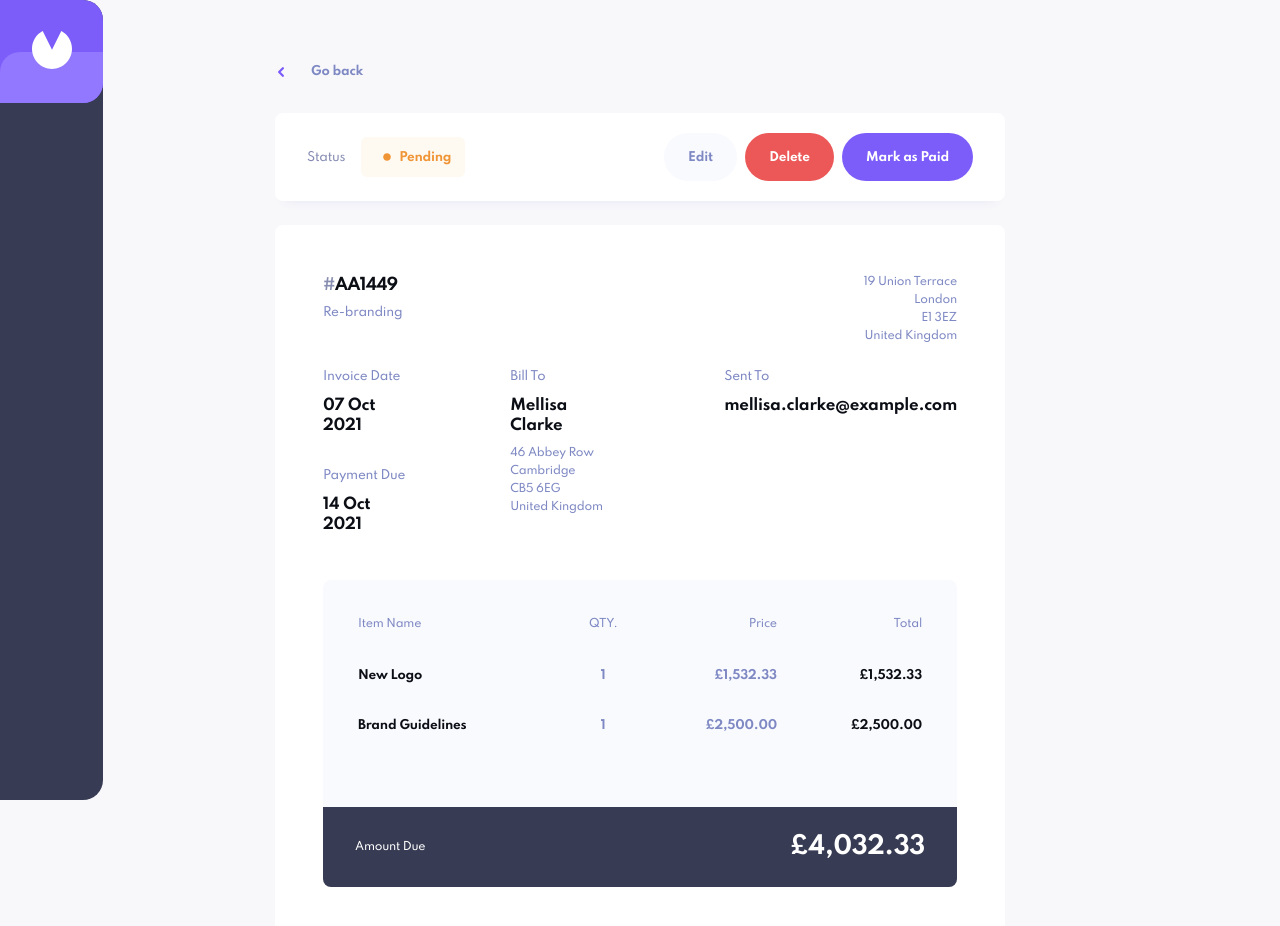
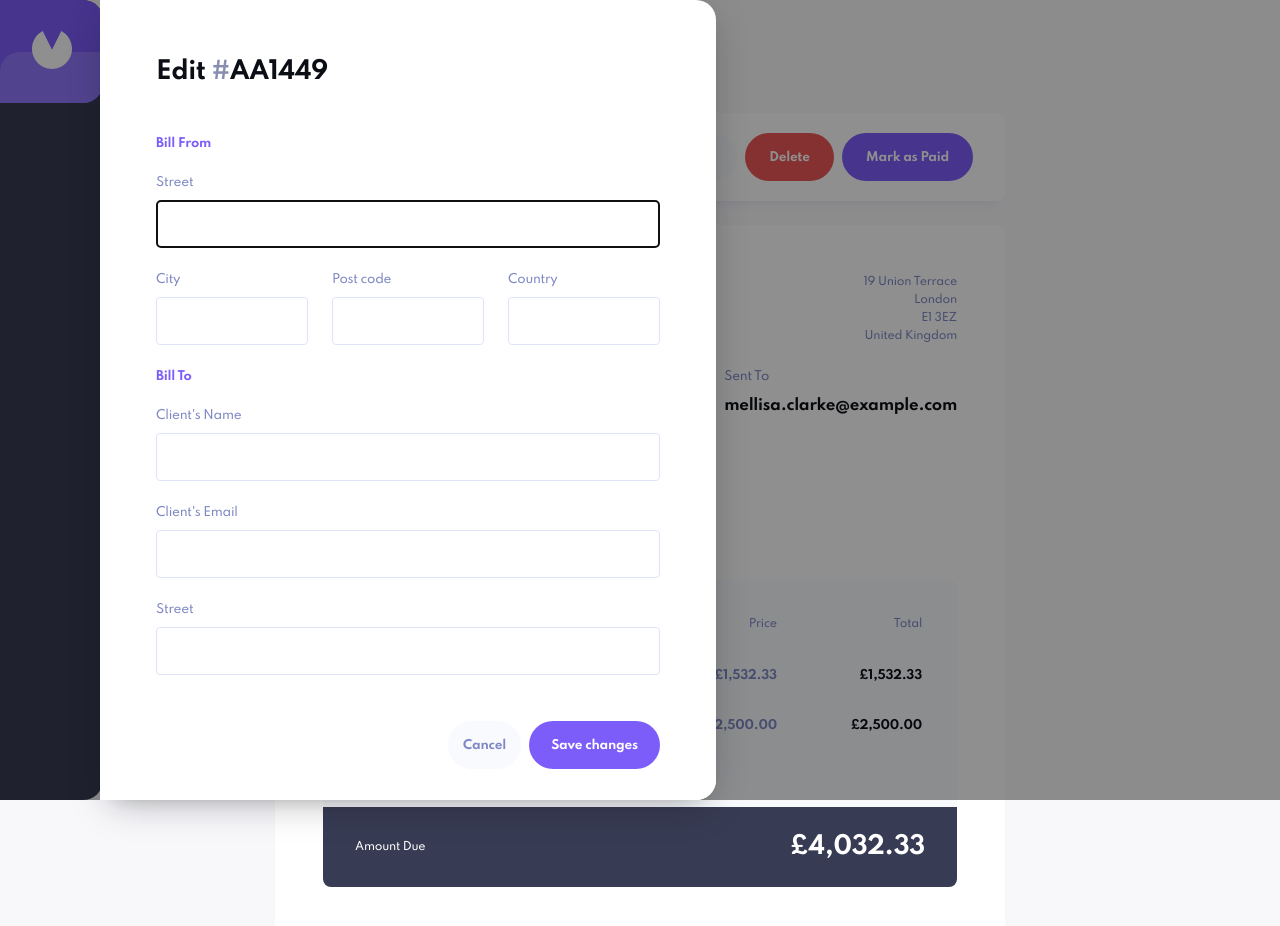
Before and after one commit to sohhamm/invoice-app, a React (Vite) app in the folder client/: page /invoice/AA1449 in a window 1280 px wide. Both pictures are taken after a click on the button "Edit". Shown: the top 926 px of the page. Built offline with nearby package versions, Linux system fonts and the light colour scheme.

Commit message:
feat: invoice drawer progress

```diff
--- a/client/package.json
+++ b/client/package.json
@@ -12,6 +12,7 @@
   },
   "dependencies": {
     "@fontsource/spartan": "^4.5.8",
+    "@hookform/resolvers": "^2.9.11",
     "@radix-ui/react-alert-dialog": "^1.0.2",
     "@radix-ui/react-dialog": "^1.0.2",
     "@radix-ui/react-dropdown-menu": "^2.0.2",
@@ -21,8 +22,10 @@
     "react": "^18.2.0",
     "react-dom": "^18.2.0",
     "react-error-boundary": "^3.1.4",
+    "react-hook-form": "^7.43.1",
     "react-icons": "^4.7.1",
     "react-router-dom": "^6.8.1",
+    "yup": "^1.0.0",
     "zustand": "^4.3.3"
   },
   "devDependencies": {
--- a/client/src/components/invoice-drawer/InvoiceDrawer.tsx
+++ b/client/src/components/invoice-drawer/InvoiceDrawer.tsx
@@ -1,8 +1,236 @@
 import * as React from 'react'
+import * as yup from 'yup'
+import * as Dialog from '@radix-ui/react-dialog'
+import clsx from 'clsx'
+import Button from '@/components/ui/button'
 import classes from './invoice-drawer.module.css'
+import {yupResolver} from '@hookform/resolvers/yup'
+import {useForm} from 'react-hook-form'
 
-interface InvoiceDrawerProps {}
+const schema = yup
+  .object({
+    street: yup.string().required(),
+    city: yup.string().required(),
+    postCode: yup.string().required(),
+    country: yup.string().required(),
+    clientName: yup.string().required(),
+    clientEmail: yup.string().email().required(),
 
-export default function InvoiceDrawer({}: InvoiceDrawerProps) {
-  return <div>InvoiceDrawer</div>
+    clientStreet: yup.string().required(),
+    clientCity: yup.string().required(),
+    clientPostCode: yup.string().required(),
+    clientCountry: yup.string().required(),
+
+    createdAt: yup.string().required(),
+    paymentDue: yup.string().required(),
+
+    paymentTerms: yup.number().required(),
+
+    description: yup.string().required(),
+  })
+  .required()
+
+type FormData = yup.InferType<typeof schema>
+
+interface InvoiceDrawerProps {
+  invoice: any
+  handleEditInvoice?: any
+  isEdit?: boolean
 }
+
+export default function InvoiceDrawer({
+  invoice,
+  handleEditInvoice,
+  isEdit = false,
+}: InvoiceDrawerProps) {
+  const {
+    register,
+    handleSubmit,
+    watch,
+    formState: {errors},
+  } = useForm<FormData>({resolver: yupResolver(schema)})
+
+  const onSubmit = (data: FormData) => {
+    console.log(data)
+
+    const payload = data
+    handleEditInvoice(payload)
+  }
+
+  return (
+    <Dialog.Root>
+      <Dialog.Trigger asChild>
+        <div>
+          <Button variant='edit'>Edit</Button>
+        </div>
+      </Dialog.Trigger>
+      <Dialog.Portal>
+        <Dialog.Overlay className={classes.DialogOverlay} />
+
+        <Dialog.Content className={classes.DialogContent}>
+          <Dialog.Title className={classes.DialogTitle}>
+            {isEdit ? (
+              <>
+                Edit <span>#</span>
+                {invoice.id}
+              </>
+            ) : (
+              'New Invoice'
+            )}
+          </Dialog.Title>
+          <form onSubmit={handleSubmit(onSubmit)}>
+            <p className={classes.section}>Bill From</p>
+
+            <label className={classes.Label} htmlFor='street'>
+              Street
+            </label>
+            <input className={classes.Input} id='street' {...register('street')} />
+            <p>{errors.street?.message}</p>
+
+            <div className={classes.inlineFlex}>
+              <div>
+                <label className={classes.Label} htmlFor='city'>
+                  City
+                </label>
+                <input
+                  className={clsx(classes.Input, classes.smallInput)}
+                  id='city'
+                  {...register('city')}
+                />
+                <p>{errors.city?.message}</p>
+              </div>
+
+              <div>
+                <label className={classes.Label} htmlFor='postCode'>
+                  Post code
+                </label>
+                <input
+                  className={clsx(classes.Input, classes.smallInput)}
+                  id='postCode'
+                  {...register('postCode')}
+                />
+                <p>{errors.postCode?.message}</p>
+              </div>
+
+              <div>
+                <label className={classes.Label} htmlFor='country'>
+                  Country
+                </label>
+                <input
+                  className={clsx(classes.Input, classes.smallInput)}
+                  id='country'
+                  {...register('country')}
+                />
+                <p>{errors.country?.message}</p>
+              </div>
+            </div>
+
+            <p className={classes.section}>Bill To</p>
+
+            <label className={classes.Label} htmlFor='clientName'>
+              Client's Name
+            </label>
+            <input className={classes.Input} id='clientName' {...register('clientName')} />
+            <p>{errors.clientName?.message}</p>
+
+            <label className={classes.Label} htmlFor='clientEmail'>
+              Client's Email
+            </label>
+            <input className={classes.Input} id='clientEmail' {...register('clientEmail')} />
+            <p>{errors.clientEmail?.message}</p>
+
+            <label className={classes.Label} htmlFor='clientStreet'>
+              Street
+            </label>
+            <input className={classes.Input} id='clientStreet' {...register('clientStreet')} />
+            <p>{errors.clientStreet?.message}</p>
+
+            <div className={classes.inlineFlex}>
+              <div>
+                <label className={classes.Label} htmlFor='clientCity'>
+                  City
+                </label>
+                <input
+                  className={clsx(classes.Input, classes.smallInput)}
+                  id='clientCity'
+                  {...register('clientCity')}
+                />
+                <p>{errors.clientCity?.message}</p>
+              </div>
+
+              <div>
+                <label className={classes.Label} htmlFor='clientPostCode'>
+                  Post code
+                </label>
+                <input
+                  className={clsx(classes.Input, classes.smallInput)}
+                  id='clientPostCode'
+                  {...register('clientPostCode')}
+                />
+                <p>{errors.clientPostCode?.message}</p>
+              </div>
+
+              <div>
+                <label className={classes.Label} htmlFor='clientCountry'>
+                  Country
+                </label>
+                <input
+                  className={clsx(classes.Input, classes.smallInput)}
+                  id='clientCountry'
+                  {...register('clientCountry')}
+                />
+                <p>{errors.clientCountry?.message}</p>
+              </div>
+            </div>
+
+            <div className={classes.inlineFlex} style={{marginTop: '48px', marginBottom: '32px'}}>
+              <div>
+                <label className={classes.Label} htmlFor='createdAt'>
+                  Invoice Date
+                </label>
+                <input
+                  className={clsx(classes.Input, classes.mdInput)}
+                  id='createdAt'
+                  {...register('createdAt')}
+                />
+                <p>{errors.createdAt?.message}</p>
+              </div>
+
+              <div>
+                <label className={classes.Label} htmlFor='paymentTerms'>
+                  Payment Terms
+                </label>
+                <input
+                  className={clsx(classes.Input, classes.mdInput)}
+                  id='paymentTerms'
+                  {...register('paymentTerms')}
+                />
+                <p>{errors.paymentTerms?.message}</p>
+              </div>
+            </div>
+
+            <label className={classes.Label} htmlFor='description'>
+              Project Description
+            </label>
+            <input className={classes.Input} id='description' {...register('description')} />
+
+            <p className={classes.sectionLg}>Item List</p>
+          </form>
+
+          <div className={classes.footer}>
+            <Dialog.Close asChild>
+              <div>
+                <Button variant='edit'>Cancel</Button>
+              </div>
+            </Dialog.Close>
+            <Dialog.Close asChild>
+              <div>
+                <Button hasAddIcon={false}>Save changes</Button>
+              </div>
+            </Dialog.Close>
+          </div>
+        </Dialog.Content>
+      </Dialog.Portal>
+    </Dialog.Root>
+  )
+}
--- a/client/src/components/invoice-drawer/invoice-drawer.module.css
+++ b/client/src/components/invoice-drawer/invoice-drawer.module.css
@@ -0,0 +1,158 @@
+.DialogOverlay {
+  background-color: hsla(0, 0%, 0%, 0.439);
+  inset: 0;
+  animation: overlayShow 150ms cubic-bezier(0.16, 1, 0.3, 1);
+
+  position: fixed;
+}
+
+.DialogContent {
+  background-color: white;
+
+  border-radius: 0px 20px 20px 0px;
+  box-shadow: hsl(206 22% 7% / 35%) 0px 10px 38px -10px, hsl(206 22% 7% / 20%) 0px 10px 20px -15px;
+  position: fixed;
+  top: 0;
+  bottom: 0;
+  left: 100px;
+  width: 100%;
+  max-width: 616px;
+  max-height: 100vh;
+  padding: 56px;
+
+  padding-bottom: 0;
+
+  overflow-y: scroll;
+}
+.DialogContent:focus {
+  outline: none;
+}
+
+.DialogTitle {
+  margin: 0;
+  font-weight: 700;
+  font-size: 24px;
+  line-height: 32px;
+  letter-spacing: -0.5px;
+  color: #0c0e16;
+  margin-bottom: 48px;
+}
+
+.DialogTitle > span {
+  color: #888eb0;
+}
+
+.IconButton {
+  font-family: inherit;
+  border-radius: 100%;
+  height: 25px;
+  width: 25px;
+  display: inline-flex;
+  align-items: center;
+  justify-content: center;
+  color: var(--violet11);
+  position: absolute;
+  top: 10px;
+  right: 10px;
+}
+.IconButton:hover {
+  background-color: var(--violet4);
+}
+.IconButton:focus {
+  box-shadow: 0 0 0 2px var(--violet7);
+}
+
+.Label {
+  font-weight: 500;
+  font-size: 12px;
+  line-height: 15px;
+  letter-spacing: -0.25px;
+  color: #7e88c3;
+  margin-bottom: 10px;
+  display: block;
+}
+
+.Input {
+  width: 100%;
+  /* max-width: 504px; */
+  padding: 0 20px;
+  font-weight: 700;
+  font-size: 12px;
+  line-height: 15px;
+  letter-spacing: -0.25px;
+  color: #0c0e16;
+
+  border: 1px solid #dfe3fa;
+  border-radius: 4px;
+  height: 48px;
+
+  margin-bottom: 24px;
+}
+.Input:focus {
+  box-shadow: 0 0 0 2px var(--violet8);
+}
+
+@keyframes overlayShow {
+  from {
+    opacity: 0;
+  }
+  to {
+    opacity: 1;
+  }
+}
+/*
+@keyframes contentShow {
+  from {
+    opacity: 0;
+    transform: translate(-50%, -48%) scale(0.96);
+  }
+  to {
+    opacity: 1;
+    transform: translate(-50%, -50%) scale(1);
+  }
+} */
+
+.section {
+  font-weight: 700;
+  font-size: 12px;
+  line-height: 15px;
+  letter-spacing: -0.25px;
+  color: #7c5dfa;
+  margin-bottom: 24px;
+}
+
+.inlineFlex {
+  display: flex;
+  justify-content: space-between;
+}
+
+.smallInput {
+  width: 152px;
+}
+
+.mdInput {
+  width: 240px;
+}
+
+.footer {
+  display: flex;
+  align-items: center;
+  justify-content: flex-end;
+  position: sticky;
+  bottom: 0;
+  height: 110px;
+  background-color: white;
+  margin-left: -56px;
+  margin-right: -56px;
+  padding: 0 56px;
+  column-gap: 8px;
+}
+
+.sectionLg {
+  margin-bottom: 16px;
+  font-weight: 700;
+  font-size: 18px;
+  line-height: 32px;
+  letter-spacing: -0.375px;
+  color: #777f98;
+}
--- a/client/src/pages/invoice-details/index.tsx
+++ b/client/src/pages/invoice-details/index.tsx
@@ -9,6 +9,7 @@
 import {HiChevronLeft} from 'react-icons/hi2'
 import {INVOICES, currencyFormatter} from '@/utils'
 import d from '../../../data.json'
+import InvoiceDrawer from '@/components/invoice-drawer/InvoiceDrawer'
 
 export default function InvoiceDetails() {
   const {id} = useParams()
@@ -38,9 +39,7 @@
         </div>
 
         <div className={classes.cta}>
-          <Button variant='edit' onClick={handleEdit}>
-            Edit
-          </Button>
+          <InvoiceDrawer invoice={invoice} handleEditInvoice={handleEdit} isEdit={true} />
           <DeleteConfirm onDelete={onDelete} invoiceId={invoice.id} />
           <Button hasAddIcon={false} onClick={handlePaid}>
             Mark as Paid
```
Also changed, not shown: 1 other file (tests, documents, lock files or other folders).
